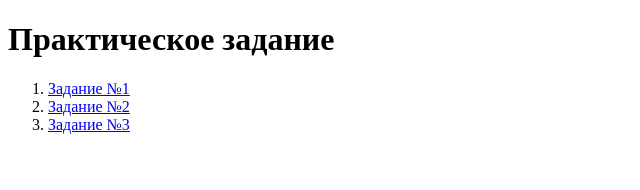
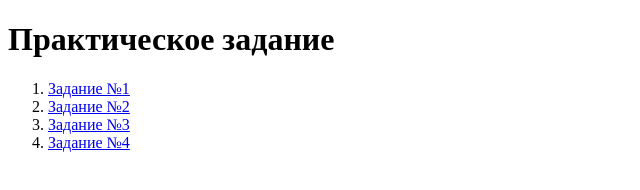
Before and after one commit to AlenushkaProkhorova/task-number1, a plain HTML site: page index.html in a window 1280 px wide. Shown: the whole page, without its empty margins (0-640 px from the left). Drawn offline with Linux system fonts and the light colour scheme.

Commit message:
Update index.html

```diff
--- a/index.html
+++ b/index.html
@@ -11,6 +11,7 @@
     <li><a href="task1.html">Задание №1</a></li>
     <li><a href="task2.html">Задание №2</a></li>
     <li><a href="task3.html">Задание №3</a></li>
+    <li><a href="task4.html">Задание №4</a></li>
    </ol>
 </body>
 </html>
```
